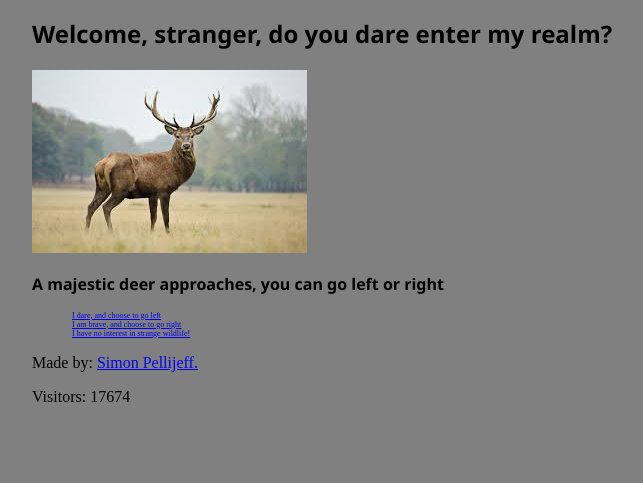
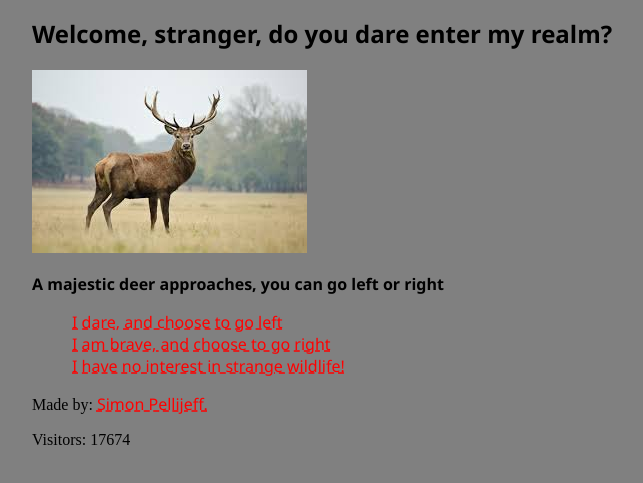
Before and after one commit to Sijeff/LearnJS, a plain HTML site: page index.html in a window 1280 px wide. Shown: the part 173-656 px from the top of the page, without its empty margins (292-935 px from the left). Drawn offline with nearby package versions, Linux system fonts and the light colour scheme.

Commit message:
Change style

```diff
--- a/scripts/script.js
+++ b/scripts/script.js
@@ -1,4 +1,4 @@
-$(document).ready(function(){
+$(document).ready(function () {
     var counter = getRandomInt(190000);
 
 
@@ -6,5 +6,5 @@ $(document).ready(function(){
 
     function getRandomInt(max) {
         return Math.floor(Math.random() * Math.floor(max));
-      }
+    }
 });
--- a/styles.css
+++ b/styles.css
@@ -35,19 +35,16 @@ h3 {
 #ucdiv > * {
     display: inline-block;
 }
-/*
+
 a {
     color: red;
     font-family: 'Segoe UI', Tahoma, Geneva, Verdana, sans-serif;
     text-decoration-style: dashed;
+    font-size: 1em;
 }
-*/
+
 ul {
     list-style-type: none;
-}
-
-li {
-    font-size: 0.5em;
 }
 
 .container {
```
